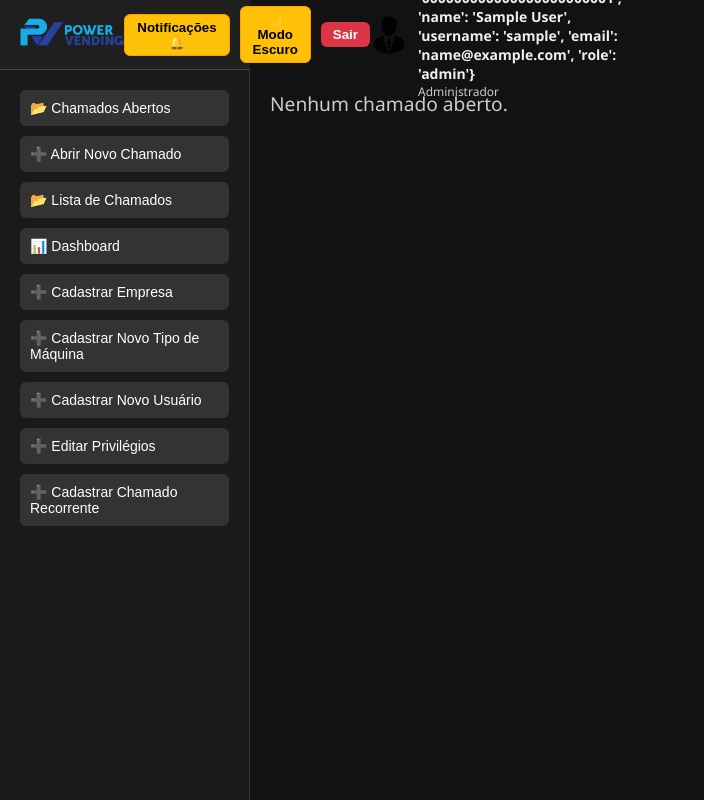
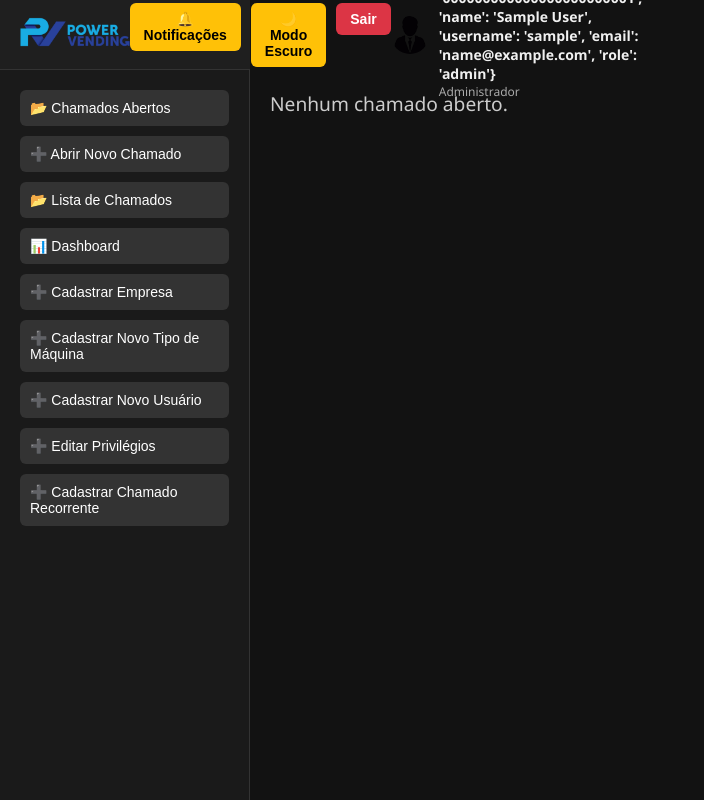
Before and after one commit to ThiagoViniciosAnacleto/suporte-power-vending, a Flask app: page / in a window 1280 px wide. Shown: the whole page, without its empty margins (0-704 px from the left). Run offline with Flask 3, Linux system fonts and the light colour scheme; the visitor is signed in with stand-in values (Sample User, id 1); data that the repository does not hold is empty; some libraries are stand-ins or nearby versions.

Commit message:
refactor(header): aplicar HTML semântico ao cabeçalho da aplicação
Substitui estrutura genérica do header por tags HTML5 semânticas como <nav>, <section> e <ul>, melhorando acessibilidade e organização do código. Mantém o layout com logo à esquerda, botões de ação centralizados e informações do usuário à direita.

```diff
--- a/static/style.css
+++ b/static/style.css
@@ -28,29 +28,43 @@ body {
   display: flex;
   justify-content: space-between;
   align-items: center;
+  padding: 10px 20px;
   background-color: #1f1f1f;
-  padding: 10px 20px;
-  border-bottom: 1px solid #444;
+  border-bottom: 1px solid #333;
 }
 
 .topbar-left img.logo-pv {
-  height: 40px;
+  height: 42px;
+}
+
+.topbar-nav {
+  display: flex;
+  align-items: center;
+  flex-grow: 1;
+  justify-content: center;
 }
 
 .topbar-actions {
+  list-style: none;
   display: flex;
-  align-items: center;
   gap: 10px;
+  padding: 0;
+  margin: 0;
+}
+
+.topbar-actions li {
+  display: inline;
 }
 
 .btn-header {
   background-color: #ffc107;
+  border: none;
+  padding: 8px 14px;
+  border-radius: 6px;
+  font-weight: 600;
   color: #000;
-  border: 1px solid #ffa000;
-  border-radius: 6px;
-  padding: 5px 12px;
-  font-weight: bold;
   cursor: pointer;
+  font-size: 14px;
 }
 
 .btn-header:hover {
@@ -60,7 +74,6 @@ body {
 .btn-sair {
   background-color: #dc3545;
   color: white;
-  border: none;
 }
 
 .topbar-user {
@@ -87,9 +100,8 @@ body {
 
 .usuario-cargo {
   font-size: 12px;
-  color: #ccc;
+  color: #aaa;
 }
-
 
 /* ASIDE */
 aside.home-nav {
--- a/templates/index.html
+++ b/templates/index.html
@@ -8,23 +8,31 @@
 </head>
 <body>
     <div class="container-principal">
-
     <!-- Topo fixo -->
         <header class="topbar">
+            <!-- LOGO -->
             <div class="topbar-left">
+                <a href="/" aria-label="Página inicial Power Vending">
                 <img src="{{ url_for('static', filename='img/logo.png') }}" alt="Logo Power Vending" class="logo-pv">
+                </a>
             </div>
 
-        <div class="topbar-actions">
-            <button class="btn-header">Notificações🔔</button>
-            <button class="btn-header" id="toggle-darkmode">🌙 Modo</button>
-            <form action="/logout" method="get" style="display:inline;">
-                <button type="submit" class="btn-header btn-sair">Sair</button>
+            <!-- AÇÕES E USUÁRIO -->
+            <nav class="topbar-nav" aria-label="Ações do usuário">
+                <ul class="topbar-actions" role="list">
+                    <li><button class="btn-header" aria-label="Ver notificações">🔔 Notificações</button></li>
+                    <li><button class="btn-header" id="toggle-darkmode" aria-label="Alternar tema">🌙 Modo</button></li>
+                    <li>
+                    <form action="/logout" method="get">
+                        <button type="submit" class="btn-header btn-sair" aria-label="Sair do sistema">Sair</button>
                     </form>
-        </div>
+                    </li>
+                </ul>
+            </nav>
 
-        <div class="topbar-user">
-            <img src="{{ url_for('static', filename='img/avatar.png') }}" alt="Avatar" class="usuario-avatar">
+            <!-- PERFIL DO USUÁRIO -->
+            <section class="topbar-user" aria-label="Informações do usuário logado">
+                <img src="{{ url_for('static', filename='img/avatar.png') }}" alt="Avatar do usuário" class="usuario-avatar">
                 <div class="usuario-dados">
                     <span class="usuario-nome">{{ session["usuario"] }}</span>
                     <span class="usuario-cargo">
@@ -34,7 +42,7 @@
                     {% endif %}
                     </span>
                 </div>
-        </div>
+            </section>
         </header>
 
     <!-- Menu lateral -->
```
Lines whose indentation alone changed are shown as unchanged.
